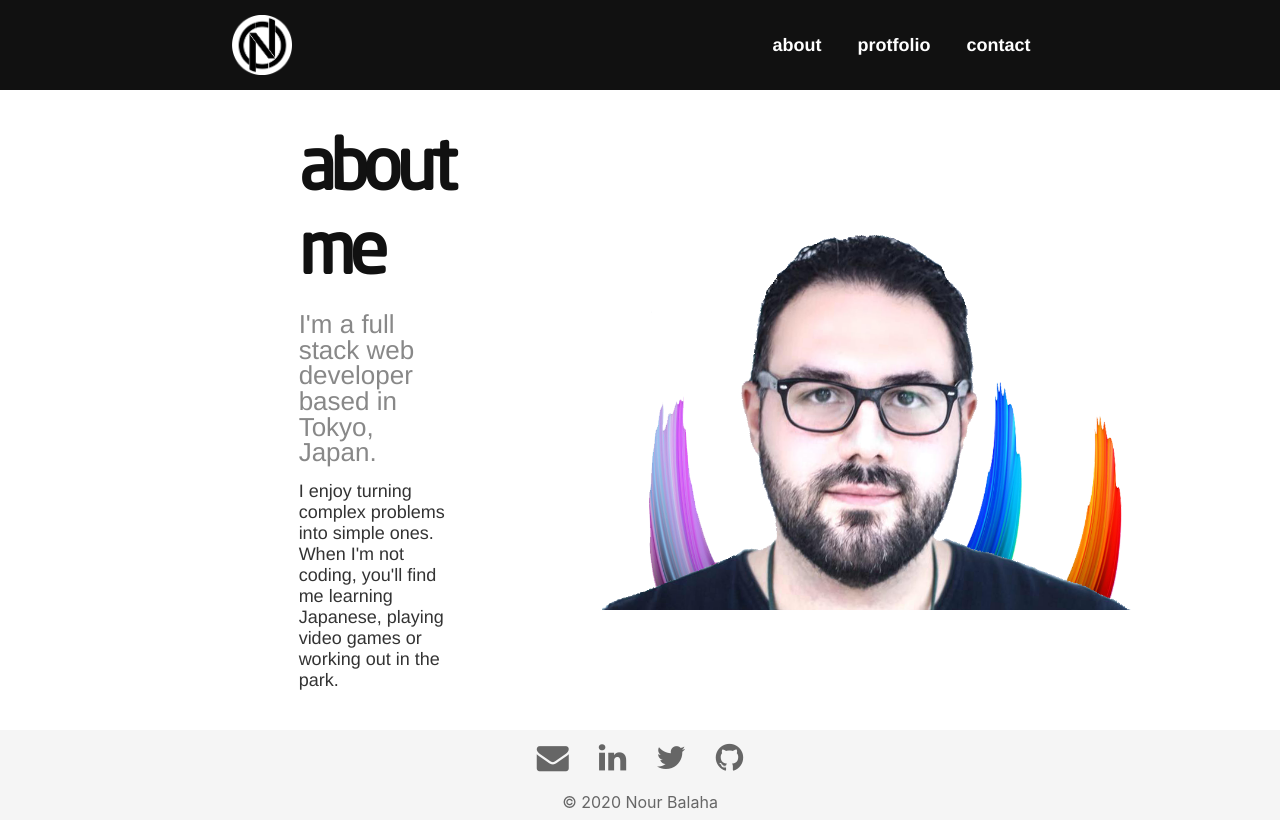
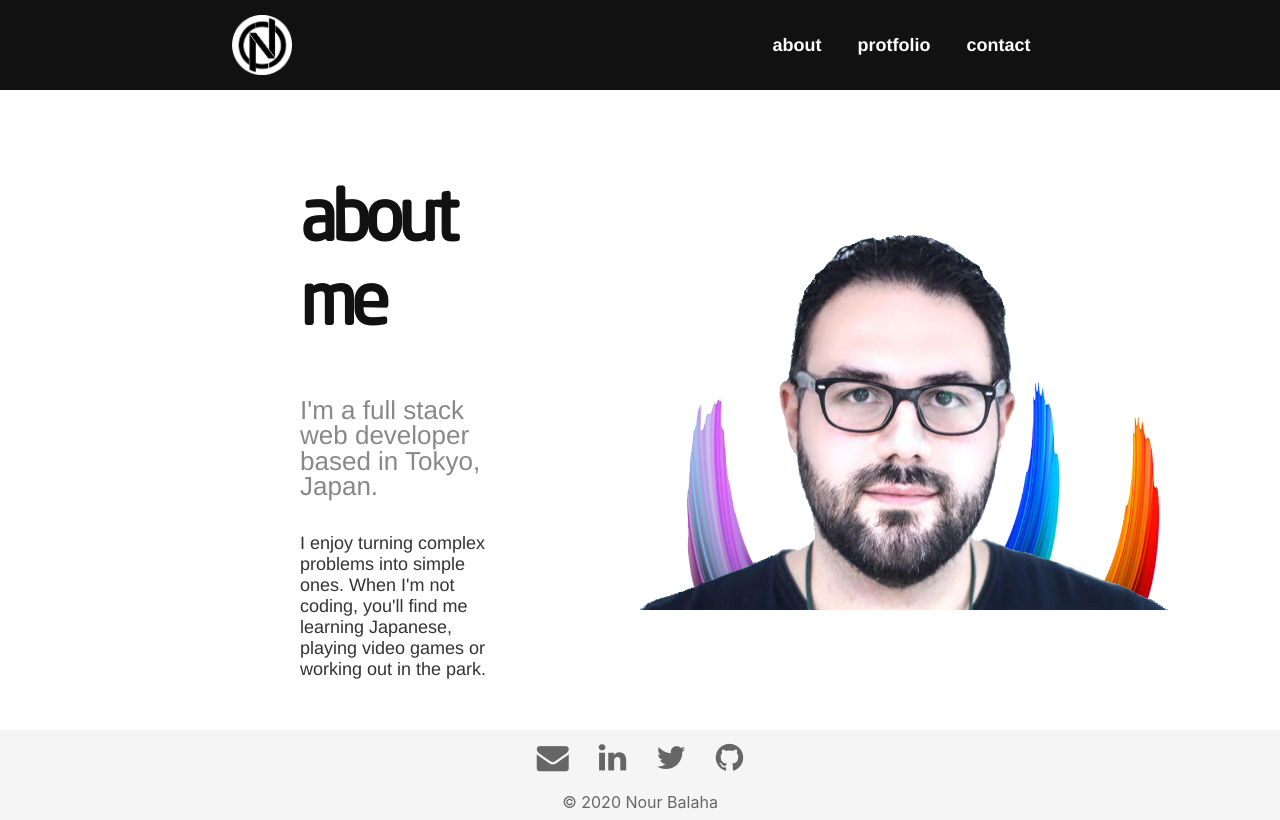
Before and after one commit to nourbalaha/nourbalaha.github.io, a React (Create React App) app: page / in a window 1280 px wide. Built offline with nearby package versions, Linux system fonts and the light colour scheme; a web font is replaced by a local one.

Commit message:
edited and styled about page

```diff
--- a/src/pages/About/About.page.jsx
+++ b/src/pages/About/About.page.jsx
@@ -8,9 +8,9 @@ export default function About() {
     return (
         <div className="about-page">
             <div className="left">
-                <span className="left-header">about me</span>
-                <span className="left-title">I'm a full stack web developer based in Tokyo, Japan.</span>
-                <span className="left-text">I enjoy turning complex problems into simple ones. When I'm not coding, you'll find me learning Japanese, playing video games or working out in the park.</span>
+                <h2 className="left-header">about me</h2>
+                <h4 className="left-title">I'm a full stack web developer based in Tokyo, Japan.</h4>
+                <p className="left-text">I enjoy turning complex problems into simple ones. When I'm not coding, you'll find me learning Japanese, playing video games or working out in the park.</p>
             </div>
             <div className="right">
                 <img className="about-image" src={nour} alt="Nour" />
--- a/src/pages/About/About.style.scss
+++ b/src/pages/About/About.style.scss
@@ -11,7 +11,7 @@
         align-items: flex-start;
         flex-direction: column;
         padding: 0 150px;
-        width: 40%;
+        width: 50%;
         .left-header{
             font-family: 'NeoSansPro-Regular', "Helvetica Neue", Helvetica, Arial, Sans-serif;
             font-size: 70px;
@@ -38,7 +38,7 @@
         display: flex;
         justify-content: flex-start;
         align-items: flex-start;
-        width: 60%;
+        width: 50%;
         .about-image{
             height: 400px;
         }
```
